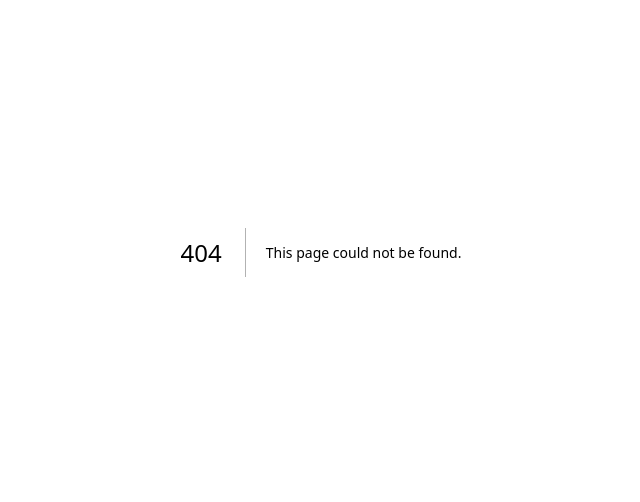
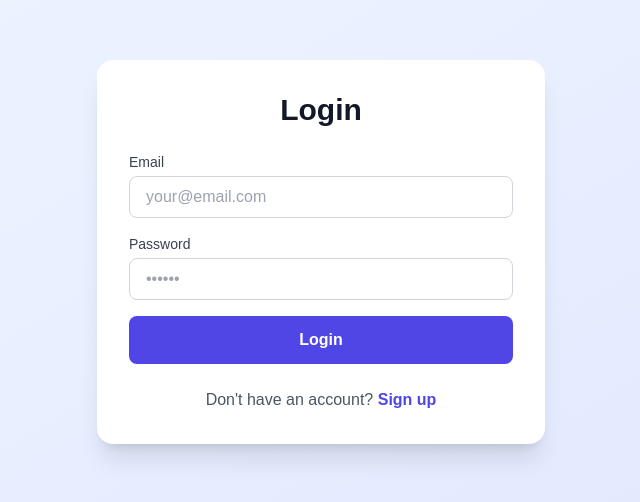
Before and after one commit to codeBunny2022/CentrAlignWebapp, a Next.js app in the folder frontend/: page /login in a window 1280 px wide. Before the commit this address had no page. Shown: the part 148-650 px from the top of the page, without its empty margins (319-959 px from the left). Built offline with nearby package versions, Linux system fonts and the light colour scheme; no server answers.

Commit message:
Add login page

```diff
--- /dev/null
+++ b/frontend/app/login/page.tsx
@@ -0,0 +1,89 @@
+'use client';
+
+import { useState } from 'react';
+import { useRouter } from 'next/navigation';
+import Link from 'next/link';
+import { authAPI } from '@/lib/api';
+import { setToken } from '@/lib/auth';
+import toast from 'react-hot-toast';
+
+export default function LoginPage() {
+  const router = useRouter();
+  const [email, setEmail] = useState('');
+  const [password, setPassword] = useState('');
+  const [loading, setLoading] = useState(false);
+
+  const handleSubmit = async (e: React.FormEvent) => {
+    e.preventDefault();
+    setLoading(true);
+
+    try {
+      const response = await authAPI.login(email, password);
+      setToken(response.data.token);
+      toast.success('Login successful!');
+      router.push('/dashboard');
+    } catch (error: any) {
+      toast.error(error.response?.data?.error || 'Login failed');
+    } finally {
+      setLoading(false);
+    }
+  };
+
+  return (
+    <div className="min-h-screen bg-gradient-to-br from-blue-50 to-indigo-100 flex items-center justify-center p-4">
+      <div className="max-w-md w-full bg-white rounded-2xl shadow-xl p-8">
+        <h1 className="text-3xl font-bold text-center text-gray-900 mb-6">
+          Login
+        </h1>
+
+        <form onSubmit={handleSubmit} className="space-y-4">
+          <div>
+            <label htmlFor="email" className="block text-sm font-medium text-gray-700 mb-1">
+              Email
+            </label>
+            <input
+              id="email"
+              type="email"
+              value={email}
+              onChange={(e) => setEmail(e.target.value)}
+              required
+              className="w-full px-4 py-2 border border-gray-300 rounded-lg focus:ring-2 focus:ring-indigo-500 focus:border-transparent"
+              placeholder="your@email.com"
+            />
+          </div>
+
+          <div>
+            <label htmlFor="password" className="block text-sm font-medium text-gray-700 mb-1">
+              Password
+            </label>
+            <input
+              id="password"
+              type="password"
+              value={password}
+              onChange={(e) => setPassword(e.target.value)}
+              required
+              minLength={6}
+              className="w-full px-4 py-2 border border-gray-300 rounded-lg focus:ring-2 focus:ring-indigo-500 focus:border-transparent"
+              placeholder="••••••"
+            />
+          </div>
+
+          <button
+            type="submit"
+            disabled={loading}
+            className="w-full bg-indigo-600 text-white py-3 px-6 rounded-lg font-semibold hover:bg-indigo-700 transition-colors disabled:opacity-50 disabled:cursor-not-allowed"
+          >
+            {loading ? 'Logging in...' : 'Login'}
+          </button>
+        </form>
+
+        <p className="mt-6 text-center text-gray-600">
+          Don't have an account?{' '}
+          <Link href="/signup" className="text-indigo-600 hover:underline font-semibold">
+            Sign up
+          </Link>
+        </p>
+      </div>
+    </div>
+  );
+}
```
